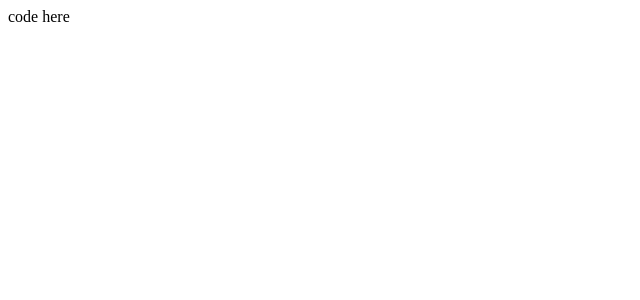
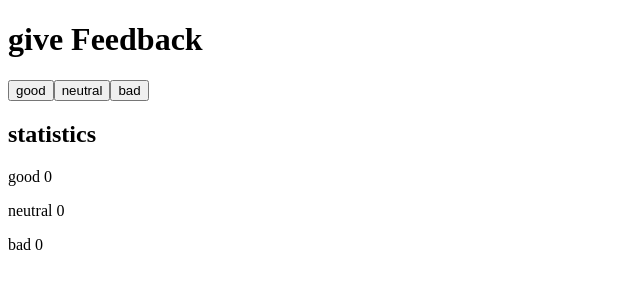
Before and after one commit to Gumbosh/fullstackopen, a React (Vite) app in the folder part1/unicafe/: page / in a window 1280 px wide. Shown: the top 300 px of the page, without its empty margins (0-640 px from the left). Built offline with nearby package versions, Linux system fonts and the light colour scheme.

Commit message:
fix: Add properly solution for exercise 1.6

```diff
--- a/part1/unicafe/src/App.jsx
+++ b/part1/unicafe/src/App.jsx
@@ -1,11 +1,27 @@
 import { useState } from "react";
+import Button from "./components/Button";
 
 const App = () => {
   const [good, setGood] = useState(0);
   const [neutral, setNeutral] = useState(0);
   const [bad, setBad] = useState(0);
 
-  return <div>code here</div>;
+  const goodClickHandler = () => setGood(good + 1);
+  const neutralClickHandler = () => setNeutral(neutral + 1);
+  const badClickHandler = () => setBad(bad + 1);
+
+  return (
+    <div>
+      <h1>give Feedback</h1>
+      <Button onClick={goodClickHandler} text="good" />
+      <Button onClick={neutralClickHandler} text="neutral" />
+      <Button onClick={badClickHandler} text="bad" />
+      <h2>statistics</h2>
+      <p>good {good}</p>
+      <p>neutral {neutral}</p>
+      <p>bad {bad}</p>
+    </div>
+  );
 };
 
 export default App;
--- /dev/null
+++ b/part1/unicafe/src/components/Button.jsx
@@ -0,0 +1,7 @@
+import React from "react";
+
+const Button = ({ onClick, text }) => {
+  return <button onClick={onClick}>{text}</button>;
+};
+
+export default Button;
```
